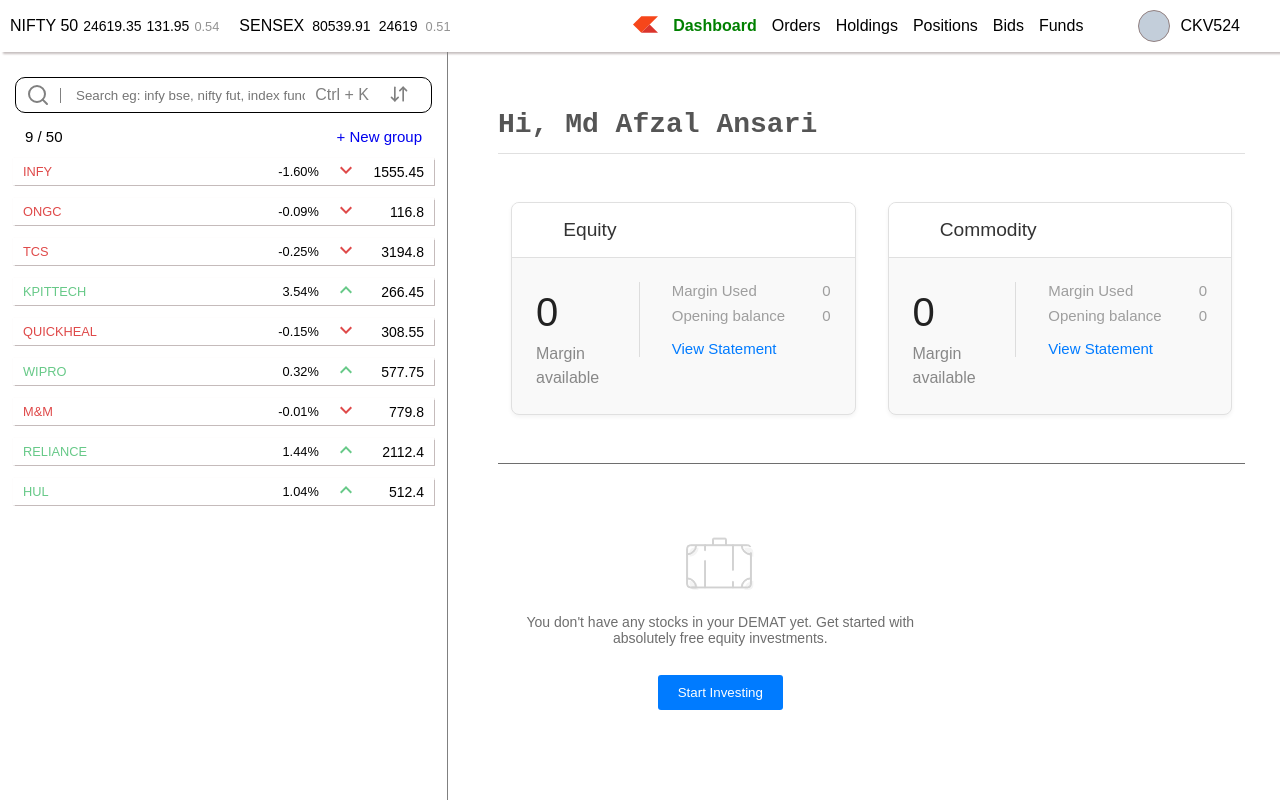
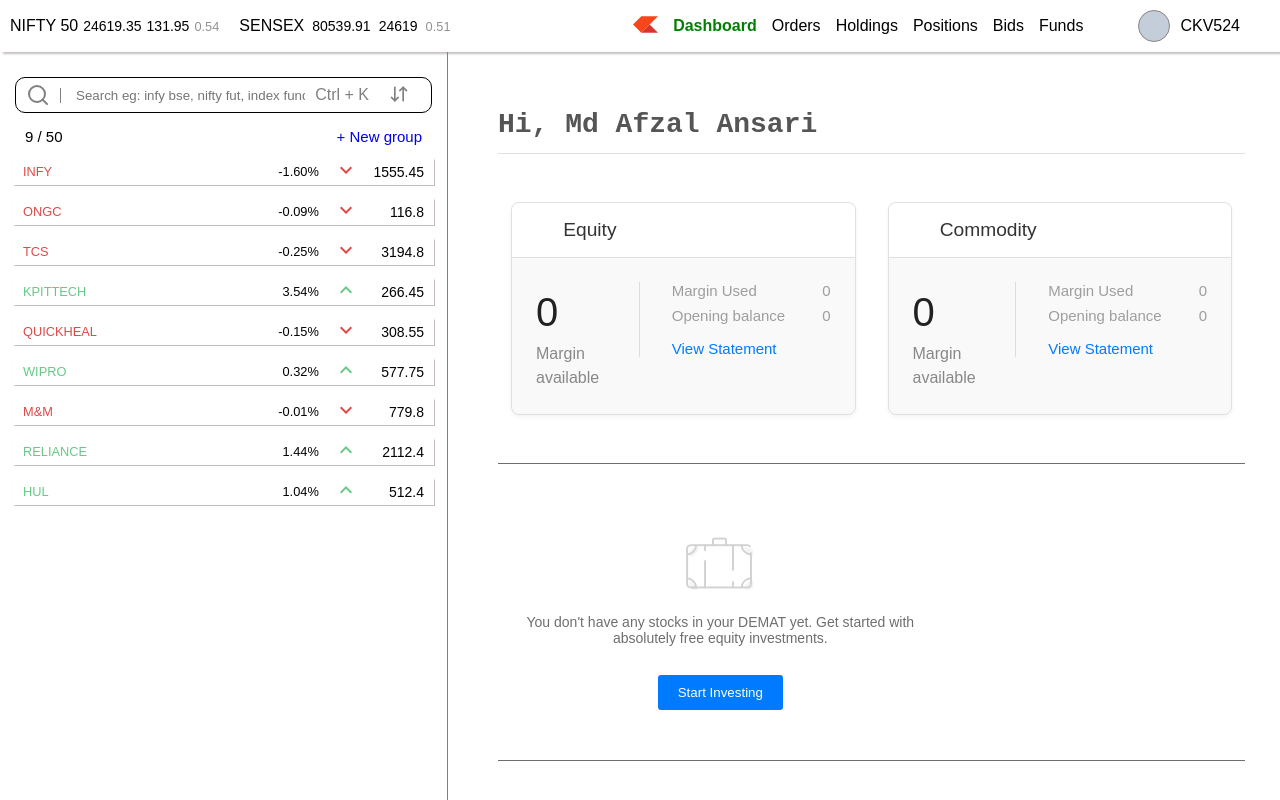
Before and after one commit to Afzal14786/trading-dashboard, a React (Vite) app: page / in a window 1280 px wide. Built offline with nearby package versions, Linux system fonts and the light colour scheme; some icons are missing.

Commit message:
update horizontal line

```diff
--- a/src/Pages/Dashboard/HoldingStates.jsx
+++ b/src/Pages/Dashboard/HoldingStates.jsx
@@ -19,6 +19,8 @@
 
             <div className="empty__div common"></div>
         </div>
+
+        <div className='horizontale__line'></div>
     </>
   );
 }
```
Also changed, not shown: 1 other file (tests, documents, lock files or other folders).
